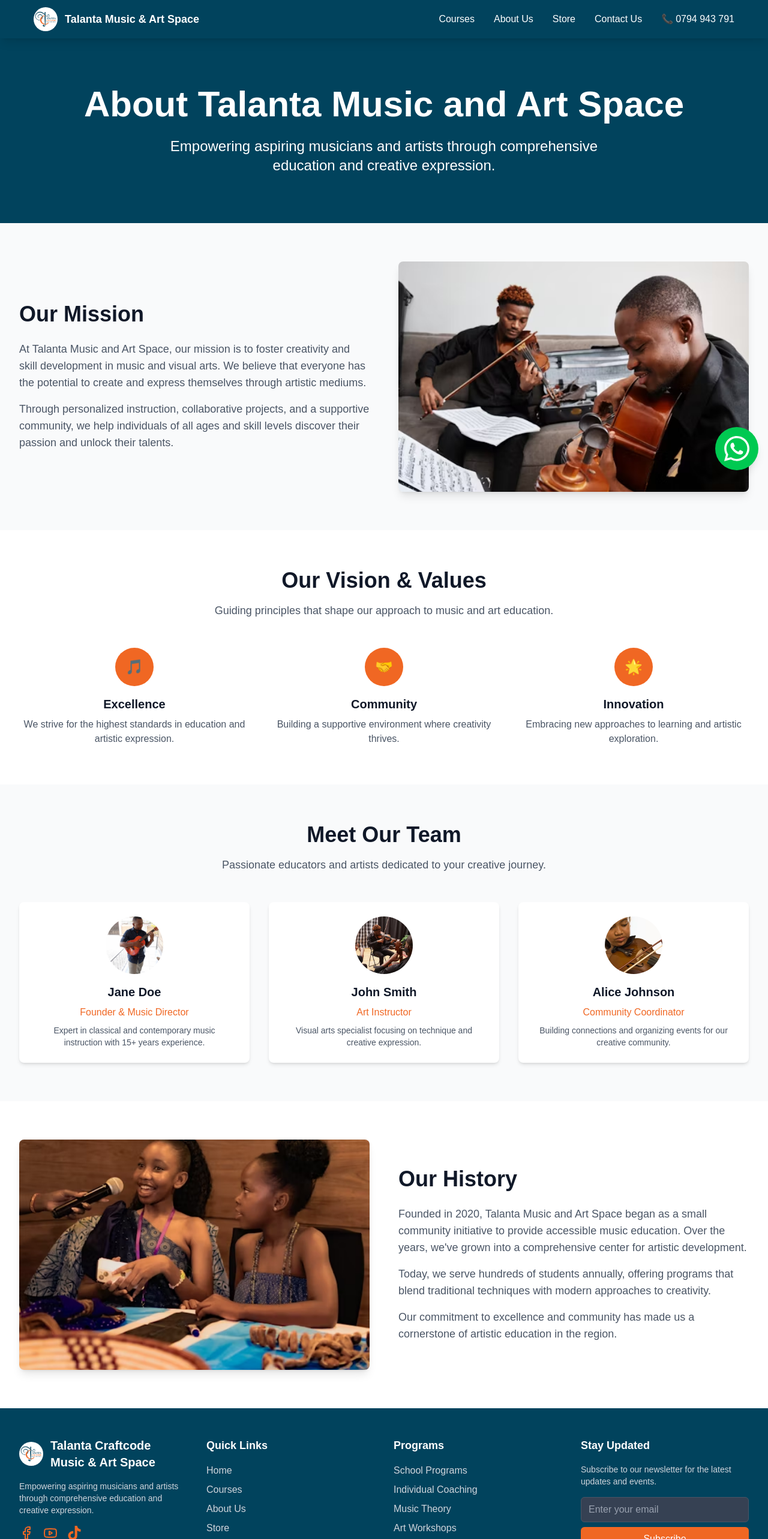
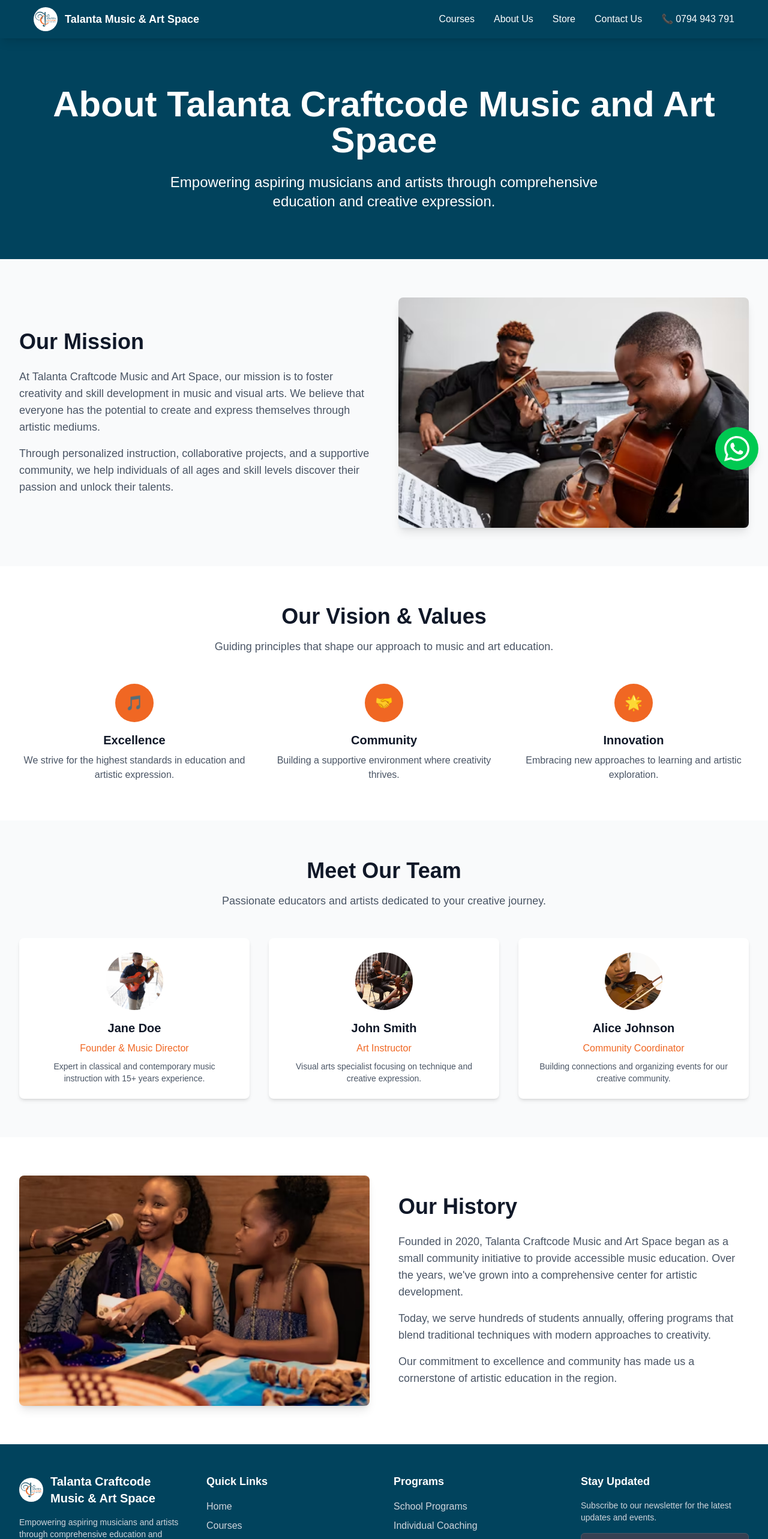
Before and after one commit to sammykirigha/talanta-music, a Next.js app: page /about-us in a window 1280 px wide. Shown: the top 2566 px of the page at 60% size. Built offline with nearby package versions, Linux system fonts and the light colour scheme.

Commit message:
added some new code

```diff
--- a/src/app/about-us/page.tsx
+++ b/src/app/about-us/page.tsx
@@ -2,8 +2,8 @@ import type { Metadata } from 'next';
 import Image from 'next/image';
 
 export const metadata: Metadata = {
-  title: 'About Us | Talanta Music and Art Space',
-  description: 'Learn about Talanta Music and Art Space - our story, vision, values, and commitment to nurturing musical talents and artistic expression.',
+  title: 'About Us | Talanta Craftcode Music and Art Space',
+  description: 'Learn about Talanta Craftcode Music and Art Space - our story, vision, values, and commitment to nurturing musical talents and artistic expression.',
   keywords: 'about Talanta, music education, art space, mission, vision, team',
 };
 
@@ -14,7 +14,7 @@ export default function AboutPage() {
       <section className="bg-[#01435d] text-white py-20">
         <div className="max-w-7xl mx-auto px-4 sm:px-6 lg:px-8 text-center">
           <h1 className="text-4xl md:text-6xl font-bold mb-6">
-            About Talanta Music and Art Space
+            About Talanta Craftcode Music and Art Space
           </h1>
           <p className="text-xl md:text-2xl max-w-3xl mx-auto">
             Empowering aspiring musicians and artists through comprehensive education and creative expression.
@@ -31,7 +31,7 @@ export default function AboutPage() {
                 Our Mission
               </h2>
               <p className="text-lg text-gray-600 mb-4">
-                At Talanta Music and Art Space, our mission is to foster creativity and skill development
+                At Talanta Craftcode Music and Art Space, our mission is to foster creativity and skill development
                 in music and visual arts. We believe that everyone has the potential to create and express
                 themselves through artistic mediums.
               </p>
@@ -167,7 +167,7 @@ export default function AboutPage() {
             <div className="relative h-96">
               <Image
                 src="/image-10.avif"
-                alt="Talanta Music and Art Space history"
+                alt="Talanta Craftcode Music and Art Space history"
                 fill
                 className="object-cover rounded-lg shadow-lg"
                 loading="lazy"
@@ -178,7 +178,7 @@ export default function AboutPage() {
                 Our History
               </h2>
               <p className="text-lg text-gray-600 mb-4">
-                Founded in 2020, Talanta Music and Art Space began as a small community initiative
+                Founded in 2020, Talanta Craftcode Music and Art Space began as a small community initiative
                 to provide accessible music education. Over the years, we&#39;ve grown into a comprehensive
                 center for artistic development.
               </p>
--- a/src/app/contact/page.tsx
+++ b/src/app/contact/page.tsx
@@ -3,7 +3,6 @@
 import type { Metadata } from 'next';
 import { useState, useEffect } from 'react';
 import { useForm, ValidationError } from '@formspree/react';
-
 
 export default function ContactPage() {
   const [formData, setFormData] = useState({
--- a/src/app/courses/page.tsx
+++ b/src/app/courses/page.tsx
@@ -2,7 +2,7 @@ import type { Metadata } from 'next';
 import Courses from '@/components/Courses';
 
 export const metadata: Metadata = {
-  title: 'Courses | Talanta Music and Art Space',
+  title: 'Courses | Talanta Craftcode Music and Art Space',
   description: 'Explore our comprehensive music courses designed for all skill levels. Learn guitar, piano, vocals, and more with expert instructors.',
   keywords: 'music courses, guitar lessons, piano lessons, vocal training, music education',
 };
--- a/src/app/layout.tsx
+++ b/src/app/layout.tsx
@@ -16,12 +16,12 @@ const geistMono = Geist_Mono({
 });
 
 export const metadata: Metadata = {
-  title: "Talanta Music and Art Space | Music Education & Art Training in Nairobi",
+  title: "Talanta Craftcode Music and Art Space | Music Education & Art Training in Nairobi",
   description: "Empower aspiring musicians through comprehensive music learning. We provide personalized instruction in various musical instruments and genres, nurturing talents and passion to foster creativity and skill development.",
   keywords: "music school Nairobi, art classes Kenya, guitar lessons, piano training, vocal coaching, music instruments store, Talanta Music Academy",
-  authors: [{ name: "Talanta Music and Art Space" }],
+  authors: [{ name: "Talanta Craftcode Music and Art Space" }],
   creator: "McDorcis Solutions",
-  publisher: "Talanta Music and Art Space",
+  publisher: "Talanta Craftcode Music and Art Space",
   formatDetection: {
     email: false,
     address: false,
@@ -32,16 +32,16 @@ export const metadata: Metadata = {
     canonical: '/',
   },
   openGraph: {
-    title: "Talanta Music and Art Space | Music Education & Art Training",
+    title: "Talanta Craftcode Music and Art Space | Music Education & Art Training",
     description: "Comprehensive music and art education in Nairobi, Kenya. Learn instruments, vocals, and visual arts with expert instructors.",
     url: "https://talantamusic.com",
-    siteName: "Talanta Music and Art Space",
+    siteName: "Talanta Craftcode Music and Art Space",
     images: [
       {
         url: "/logo.png",
         width: 1200,
         height: 630,
-        alt: "Talanta Music and Art Space Logo",
+        alt: "Talanta Craftcode Music and Art Space Logo",
       },
     ],
     locale: "en_KE",
@@ -49,7 +49,7 @@ export const metadata: Metadata = {
   },
   twitter: {
     card: "summary_large_image",
-    title: "Talanta Music and Art Space | Music Education & Art Training",
+    title: "Talanta Craftcode Music and Art Space | Music Education & Art Training",
     description: "Comprehensive music and art education in Nairobi, Kenya. Learn instruments, vocals, and visual arts with expert instructors.",
     images: ["/logo.png"],
     creator: "@talantamusic", // Replace with actual Twitter handle
@@ -88,7 +88,7 @@ export default function RootLayout({
             __html: JSON.stringify({
               "@context": "https://schema.org",
               "@type": "MusicSchool",
-              "name": "Talanta Music and Art Space",
+              "name": "Talanta Craftcode Music and Art Space",
               "description": "Comprehensive music and art education center in Nairobi, Kenya offering courses in various musical instruments, vocals, and visual arts.",
               "url": "https://talantamusic.com",
               "logo": "https://talantamusic.com/logo.png",
--- a/src/app/selling/page.tsx
+++ b/src/app/selling/page.tsx
@@ -4,7 +4,7 @@ import Link from 'next/link';
 import { FaWhatsapp } from 'react-icons/fa';
 
 export const metadata: Metadata = {
-  title: 'Musical Instruments | Talanta Music and Art Space',
+  title: 'Musical Instruments | Talanta Craftcode Music and Art Space',
   description: 'Browse our selection of quality musical instruments. From guitars to keyboards, find the perfect instrument for your musical journey.',
   keywords: 'musical instruments, guitars, pianos, drums, buy instruments, music store',
 };
--- a/src/components/Courses.tsx
+++ b/src/components/Courses.tsx
@@ -11,7 +11,7 @@ const courses = [
     title: 'Guitar Fundamentals',
     description: 'Learn the basics of guitar playing, from holding the instrument to playing your first chords.',
     image: '/store/guitar-2.jpg',
-    alt: 'Guitar course at Talanta Music and Art Space',
+    alt: 'Guitar course at Talanta Craftcode Music and Art Space',
   },
   {
     id: 2,
--- a/src/components/Footer.tsx
+++ b/src/components/Footer.tsx
@@ -84,7 +84,7 @@ const Footer: React.FC = () => {
         <div className="border-t border-gray-700 mt-8 pt-8 flex flex-col md:flex-row justify-between items-center">
           <div className="flex flex-col md:flex-row items-center space-y-2 md:space-y-0 md:space-x-4">
             <p className="text-gray-300 text-sm">
-              © 2025 Talanta Music and Art Space. All rights reserved.
+              © 2025 Talanta Craftcode Music and Art Space. All rights reserved.
             </p>
             <a
               href="https://www.mcdorcis.com/"
--- a/src/components/HeroBanner.tsx
+++ b/src/components/HeroBanner.tsx
@@ -8,7 +8,7 @@ const slides = [
     image: '/image-6.avif',
     title: 'Discover Your Musical Journey',
     description: 'Unlock your potential with our expert music instruction and personalized learning paths.',
-    alt: 'Guitar lesson at Talanta Music and Art Space'
+    alt: 'Guitar lesson at Talanta Craftcode Music and Art Space'
   },
   {
     image: '/image-7.avif',
--- a/src/components/HistoryMissionSection.tsx
+++ b/src/components/HistoryMissionSection.tsx
@@ -30,7 +30,7 @@ const HistoryMissionSection: React.FC = () => {
             <div>
               <h3 className="text-2xl font-semibold text-gray-900 mb-3">Our Story</h3>
               <p className="text-lg text-gray-600">
-                Founded in 2020, Talanta Music and Art Space began as a small community initiative
+                Founded in 2020, Talanta Craftcode Music and Art Space began as a small community initiative
                 to provide accessible music education. Over the years, we&#39;ve grown into a comprehensive
                 center for artistic development, helping individuals of all ages discover their passion
                 and unlock their talents through personalized instruction and a supportive community.
@@ -40,7 +40,7 @@ const HistoryMissionSection: React.FC = () => {
           <div className="relative h-96">
             <Image
               src="/founder-1.jpg"
-              alt="Talanta Music and Art Space community"
+              alt="Talanta Craftcode Music and Art Space community"
               fill
               className="object-cover rounded-lg shadow-lg"
               loading="lazy"
```
Also changed, not shown: src/app/page.tsx (+5 -5 lines).
